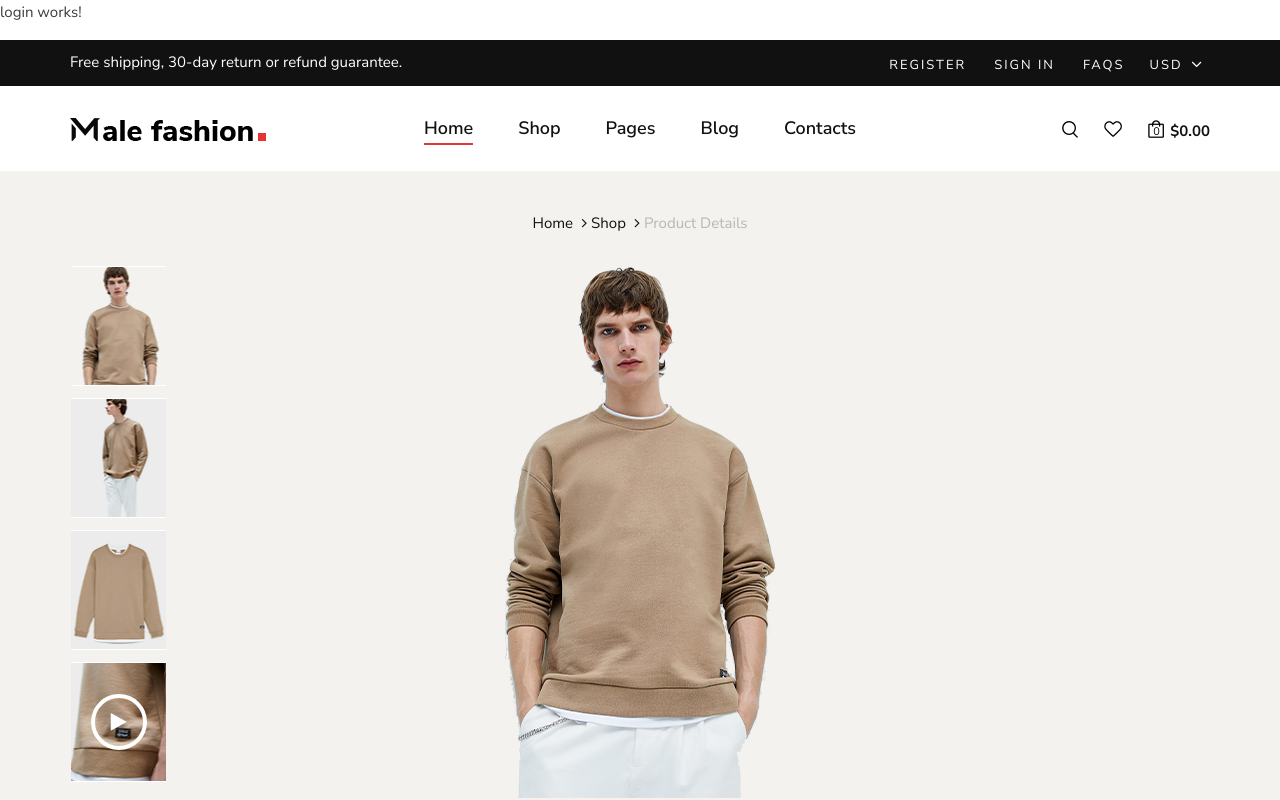
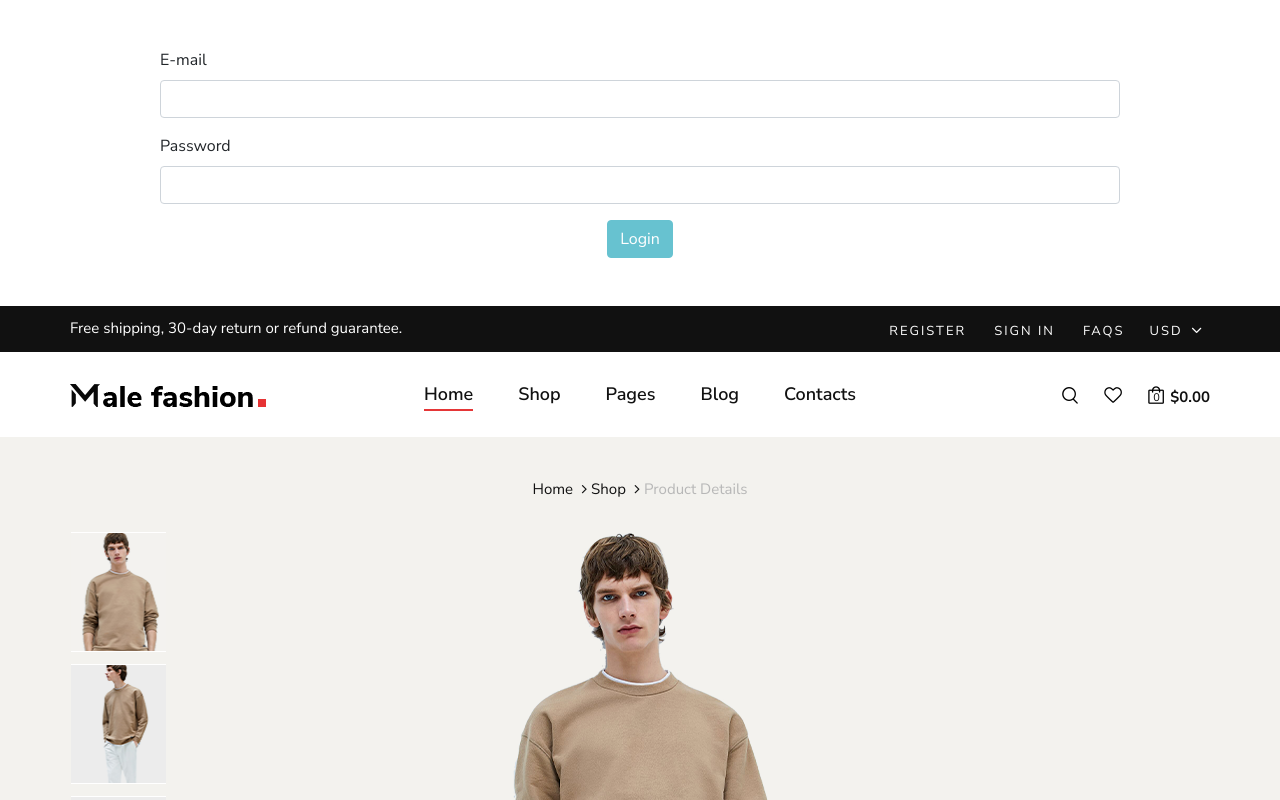
Before and after one commit to saifodin/E-commerce-angular, an Angular app: page /login in a window 1280 px wide. Shown: the top 800 px of the page. Built offline with nearby package versions, Linux system fonts and the light colour scheme.

Commit message:
login creation

```diff
--- a/package.json
+++ b/package.json
@@ -19,6 +19,7 @@
     "@angular/platform-browser-dynamic": "~13.2.0",
     "@angular/router": "~13.2.0",
     "bootstrap": "^4.4.1",
+    "jwt-decode": "^3.1.2",
     "rxjs": "~7.5.0",
     "tslib": "^2.3.0",
     "zone.js": "~0.11.4"
--- a/src/app/auth.service.ts
+++ b/src/app/auth.service.ts
@@ -1,12 +1,21 @@
 import { HttpClient } from '@angular/common/http';
 import { Injectable } from '@angular/core';
+import jwtDecode from 'jwt-decode';
 import { Observable } from 'rxjs';
+
 
 @Injectable({
   providedIn: 'root'
 })
 export class AuthService {
+  currentUser = null;
 
+  saveCurrentUser()
+  {
+    let token:any = localStorage.getItem('userToken');
+    this.currentUser=jwtDecode(token);
+    console.log(this.currentUser);
+  }
   constructor(private _HttpClient:HttpClient)
   {
 
@@ -16,4 +25,9 @@ export class AuthService {
    return this._HttpClient.post('https://api/signup',formData)
 
   }
+  login(formData:any):Observable<any>
+  {
+   return this._HttpClient.post('https://api/login',formData)
+
+  }
 }
--- a/src/app/login/login.component.html
+++ b/src/app/login/login.component.html
@@ -1 +1,37 @@
-<p>login works!</p>
+<div class="w-75 m-auto py-5">
+
+    <div *ngIf='error' class="alert alert-danger">
+        <p>{{error}}</p>
+    </div>
+
+<form [formGroup]='loginForm'  (ngSubmit)="submitLoginForm(loginForm)" >
+
+
+
+
+
+    <div class="form-group">
+        <label for="email">E-mail</label>
+        <input formControlName='email' class="form-control" type="text" name="" id="email">
+
+    </div>
+
+
+    <div class="form-group">
+        <label for="password">Password</label>
+        <input formControlName='password' class="form-control" type="password" name="" id="password">
+
+    </div>
+
+
+
+
+
+
+<div class="d-flex justify-content-center">
+    <button [disabled]='loginForm.invalid'class="btn btn-info text-center " type="submit">Login</button>
+  </div>
+
+</form>
+
+</div>
--- a/src/app/login/login.component.ts
+++ b/src/app/login/login.component.ts
@@ -1,13 +1,48 @@
 import { Component, OnInit } from '@angular/core';
 
+import { FormControl,FormGroup,Validators } from '@angular/forms';
+import { Router } from '@angular/router';
+import { AuthService } from '../auth.service';
 @Component({
   selector: 'app-login',
   templateUrl: './login.component.html',
   styleUrls: ['./login.component.scss']
 })
 export class LoginComponent implements OnInit {
+  constructor(private _AuthService:AuthService,private _Router:Router) { }
 
-  constructor() { }
+  error:string='';
+
+  submitLoginForm(loginForm:FormGroup)
+  {
+
+    this._AuthService.login(loginForm.value).subscribe((response)=>{
+      if(response.message=='success')
+      {
+        localStorage.setItem('userToken',response.token)
+
+        this._AuthService.saveCurrentUser();
+       this._Router.navigate(['/home']);
+      }
+      else
+      {
+       this.error = response.errors.email.message;
+      }
+    })
+
+  }
+  loginForm= new FormGroup(
+    {
+
+      email:new FormControl(null,[Validators.email,Validators.required]),
+      password: new FormControl(null,[Validators.required,Validators.pattern('^(?=.*[A-Za-z])(?=.*\d)(?=.*[@$!%*#?&])[A-Za-z\d@$!%*#?&]{8,}$')]),
+
+    }
+
+  )
+
+
+
 
   ngOnInit(): void {
   }
```
Also changed, not shown: 1 other file (tests, documents, lock files or other folders).
